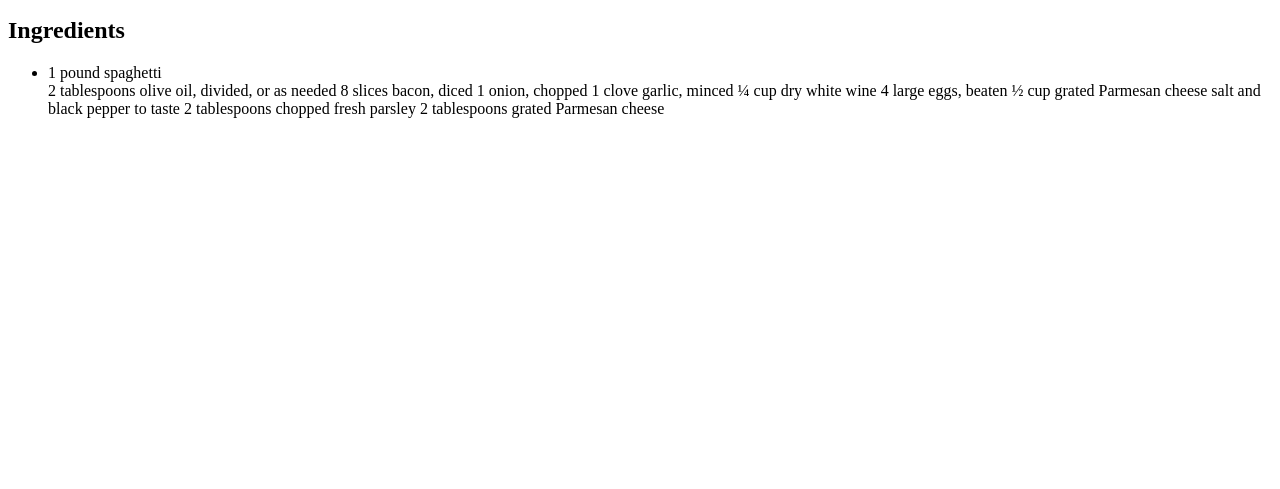
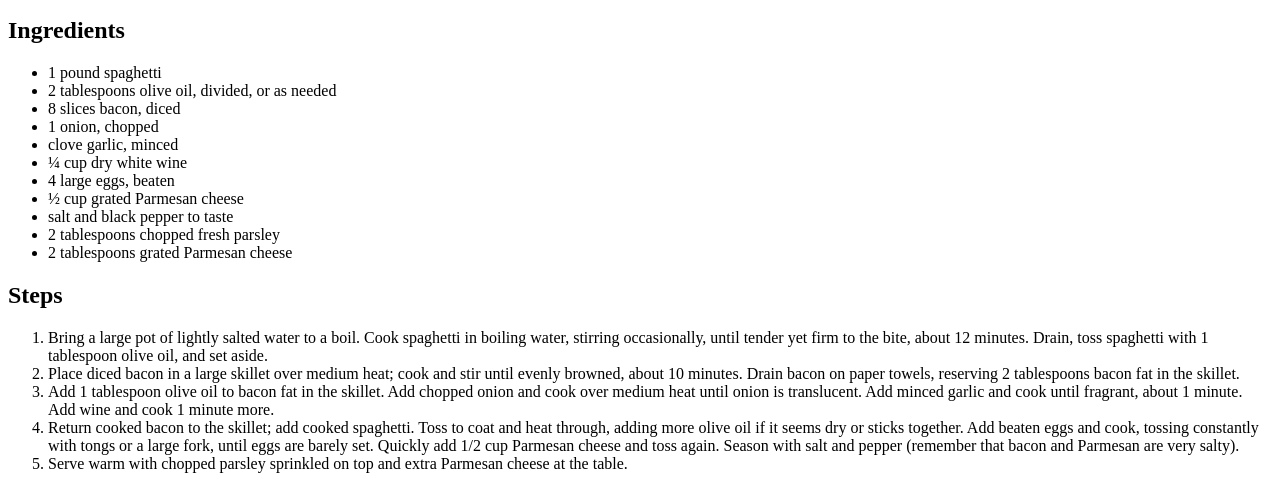
Before and after one commit to radical012/odin-recipes, a plain HTML site: page recipes/carbonara.html in a window 1280 px wide. Shown: the part 369-858 px from the top of the page. Before the commit the page ends 800 px from the top, so only its background shows below. Drawn offline with Linux system fonts and the light colour scheme.

Commit message:
finish carbonara and add shakshuka

```diff
--- a/recipes/carbonara.html
+++ b/recipes/carbonara.html
@@ -6,22 +6,25 @@
     <h2>Ingredients</h2>
     <ul>
         <li>1 pound spaghetti</li>
-        2 tablespoons olive oil, divided, or as needed
-        8 slices bacon, diced
-        1 onion, chopped
-        1 clove garlic, minced
-        ¼ cup dry white wine
-        4 large eggs, beaten
-        ½ cup grated Parmesan cheese
-        salt and black pepper to taste
-        2 tablespoons chopped fresh parsley
-        2 tablespoons grated Parmesan cheese
-
-
-
+        <li>2 tablespoons olive oil, divided, or as needed</li>
+        <li>8 slices bacon, diced</li>
+        <li>1 onion, chopped</li>
+        <li> clove garlic, minced</li>
+        <li>¼ cup dry white wine</li>
+        <li>4 large eggs, beaten</li>
+        <li>½ cup grated Parmesan cheese</li>
+        <li>salt and black pepper to taste</li>
+        <li>2 tablespoons chopped fresh parsley</li>
+        <li>2 tablespoons grated Parmesan cheese</li>
     </ul>
-
-
+    <h2>Steps</h2>
+    <ol>
+        <li>Bring a large pot of lightly salted water to a boil. Cook spaghetti in boiling water, stirring occasionally, until tender yet firm to the bite, about 12 minutes. Drain, toss spaghetti with 1 tablespoon olive oil, and set aside. </li>
+        <li>Place diced bacon in a large skillet over medium heat; cook and stir until evenly browned, about 10 minutes. Drain bacon on paper towels, reserving 2 tablespoons bacon fat in the skillet. </li>
+        <li>Add 1 tablespoon olive oil to bacon fat in the skillet. Add chopped onion and cook over medium heat until onion is translucent. Add minced garlic and cook until fragrant, about 1 minute. Add wine and cook 1 minute more. </li>
+        <li>Return cooked bacon to the skillet; add cooked spaghetti. Toss to coat and heat through, adding more olive oil if it seems dry or sticks together. Add beaten eggs and cook, tossing constantly with tongs or a large fork, until eggs are barely set. Quickly add 1/2 cup Parmesan cheese and toss again. Season with salt and pepper (remember that bacon and Parmesan are very salty). </li>
+        <li>Serve warm with chopped parsley sprinkled on top and extra Parmesan cheese at the table. </li>
+    </ol>
 
 
 </body>
```
Also changed, not shown: index.html (+1 -2 lines), recipes/shakshuka.html (added, +36 -0 lines).
